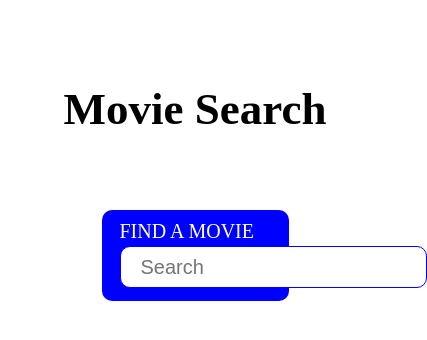
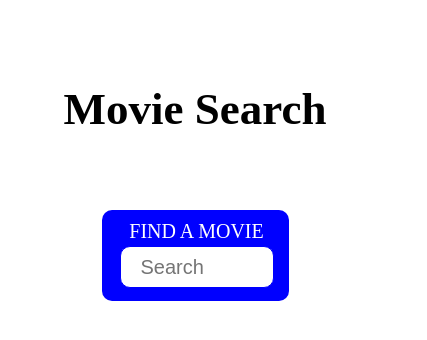
Before and after one commit to joemcgee4151986/movies-app, a React (Create React App) app: page / in a window 390 px wide. Shown: the top 340 px of the page, 427 px wide, since content can reach past the window. Built offline with nearby package versions, Linux system fonts and the light colour scheme.

Commit message:
made the ui more responsive for mobile

```diff
--- a/src/Searchmovies.css
+++ b/src/Searchmovies.css
@@ -13,6 +13,7 @@
       text-transform: uppercase;
       font-size:2rem;
       margin-bottom:.3rem;
+      max-width: 100%;
 
   }
   .input{
@@ -22,6 +23,7 @@
       border: 1px solid blue;
       margin-bottom:.3rem;
       border-radius:10px;
+      max-width: 100%;
 
   }
   .button-submit{
@@ -48,8 +50,20 @@
             grid-template-columns: auto 1fr auto;
             grid-gap:1rem;
             align-items: center;
+
         }
   }
+  @media (max-width:768px){
+    .input{
+        width: 100%;
+    }
+}
+@media (max-width:768px){
+    .label{
+        text-align: center;
+        width: 100%;
+    }
+}
 
   .movies{
       padding: 3rem 4rem;
```
